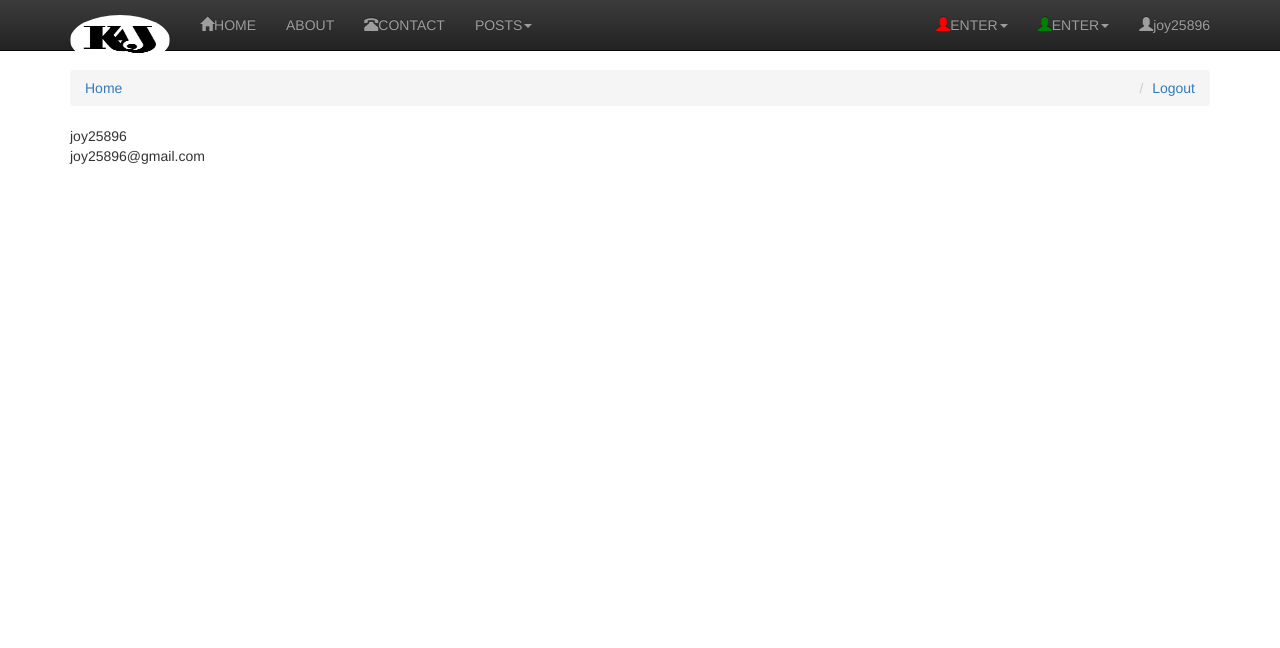
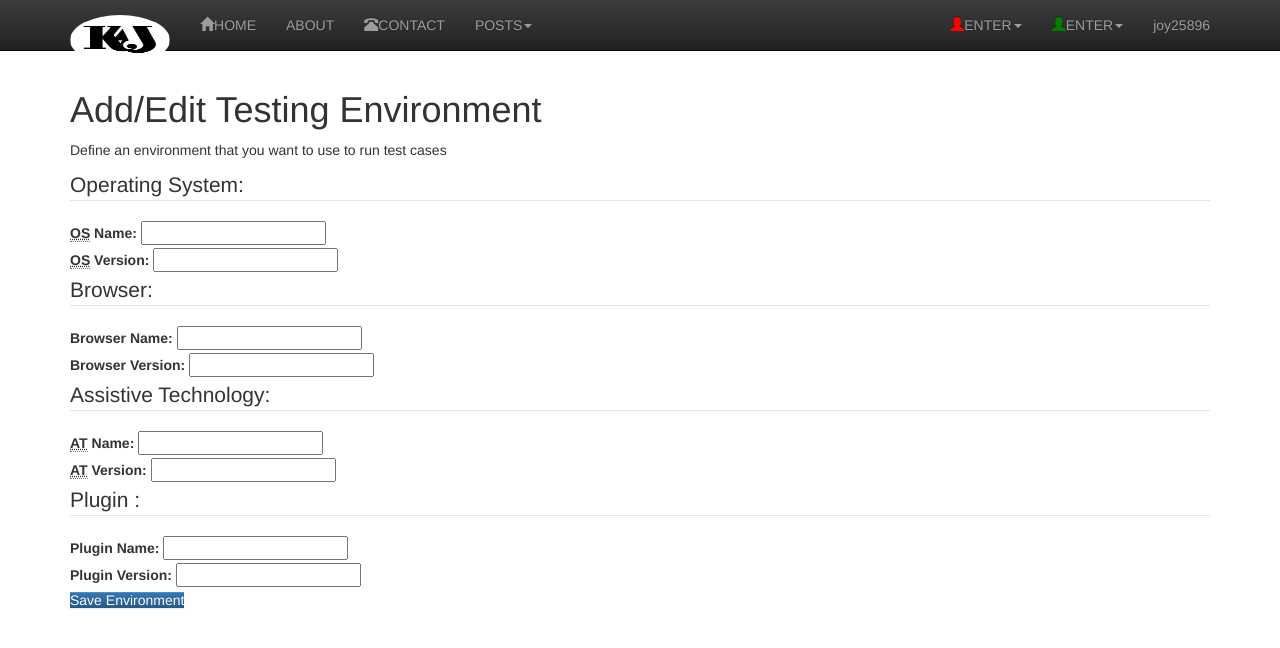
Before and after one commit to BLACKCAT25896/trydjango-1111, a Django app: page /profile in a window 1280 px wide. Shown: the top 648 px of the page. Run offline with Django 3.2, Linux system fonts and the light colour scheme; a user stored in the database is signed in; parts of the project's set-up code (start-up, migrations or seed data) failed here and were passed over; some libraries are stand-ins or nearby versions; some web fonts are replaced.

Commit message:
update homepage and profile page

```diff
--- a/BLOG/settings.py
+++ b/BLOG/settings.py
@@ -45,12 +45,13 @@ INSTALLED_APPS = [
     'allauth',
     'allauth.account',
     'allauth.socialaccount',
+    'stripe',
 
     # local apps
     'comments',
     'posts',
     'pro',
-    'accounts'
+
 
 ]
 
--- a/templates/base.html
+++ b/templates/base.html
@@ -85,19 +85,25 @@ fjs.parentNode.insertBefore(js, fjs);
 
 
 {% include "messages_display.html" %}
+
+<!--extra navbar-->
+
+
+
+
 <div class='container'>
-    <ol class='breadcrumb'>
-        <li><a href='{% url "posts:list" %}'>Home</a></li>
-        {% block post_detail_link %}
-        {% endblock %}
-
-        {% if not request.user.is_authenticated %}
-        <li class='pull-right'><a href='{% url "register" %}'>Register</a></li>
-        <li class='pull-right'><a href='{% url "login" %}'>Login</a></li>
-        {% else %}
-        <li class='pull-right'><a href='{% url "logout" %}'>Logout</a></li>
-        {% endif %}
-    </ol>
+{#    <ol class='breadcrumb'>#}
+{#        <li><a href='{% url "posts:list" %}'>Home</a></li>#}
+{#        {% block post_detail_link %}#}
+{#        {% endblock %}#}
+{##}
+{#        {% if not request.user.is_authenticated %}#}
+{#        <li class='pull-right'><a href='{% url "register" %}'>Register</a></li>#}
+{#        <li class='pull-right'><a href='{% url "login" %}'>Login</a></li>#}
+{#        {% else %}#}
+{#        <li class='pull-right'><a href='{% url "logout" %}'>Logout</a></li>#}
+{#        {% endif %}#}
+{#    </ol>#}
 {% block content %}{% endblock content %}
 </div>
 
--- a/templates/home.html
+++ b/templates/home.html
@@ -24,7 +24,7 @@
         </div> -->
         <div class="col-md-8">
             {% if request.user.is_authenticated %}
-            <h3>Hello {{ request.user }} You Are Welcome</h3>
+            <h1>Hello {{ request.user }} You Are Welcome</h1>
 
             {% else %}
             <form class="login" method="POST" action="{% url 'login' %}">
--- a/templates/navbar.html
+++ b/templates/navbar.html
@@ -88,7 +88,7 @@
               </ul>
             </li>
 
-             <li><a href="{% url 'profile' %}"><span class="glyphicon glyphicon-user"></span>{{ user.username }}</a></li>
+             <li><a href="{% url 'profile' %}">{{ user.username }}</a></li>
 
               </ul>
         </div><!--/.nav-collapse -->
--- a/templates/profile.html
+++ b/templates/profile.html
@@ -1,6 +1,136 @@
 {% extends 'base.html' %}
 {% block content %}
-    {{ user.username }}
-    </br>
-    {{ user.email }}
+
+{#    <table cellpadding="0" cellspacing="0">#}
+{#    <h1>Please complete your profile </h1>#}
+{#   <tr>#}
+{#       <td><p>First Name    = </p></td> <td><input type="text" value=""></td></br>#}
+{#   </tr>#}
+{#        <tr>#}
+{#            <td><p>Last Name    = </p></td> <td><input type="text" value=""></td></br>#}
+{#    </tr>#}
+{#        <tr>#}
+{#      <td><p>Contact Number  = </p></td> <td><input type="text" value="+880"></td>#}
+{##}
+{#   </tr>#}
+{#    <tr>#}
+{#        <td> <p>Sex : </p> <form>#}
+{#  <input type="radio" name="gender" value="male" checked> Male<br>#}
+{#  <input type="radio" name="gender" value="female"> Female<br>#}
+{#  <input type="radio" name="gender" value="other"> Other#}
+{#</form></td>#}
+{#    </tr>#}
+{#        <tr></tr>#}
+{#    <tr>#}
+{#        <td>  <input type="submit" value="Submit"></td>#}
+{#    </tr>#}
+{#    </table>#}
+
+<article id="axsdb-page-user-profile-form">
+{#  <nav class="navbar" role="navigation">#}
+{#    <a href="#/home.html" class="btn-small"><span class="icon-home"></span> Home</a>#}
+{#    <a href="#/log-in.html" class="btn-small login"><span class="icon-unlock-alt"></span> <span class="login-info">Log In</span></a>#}
+{#  </nav>#}
+  <div class="centered">
+    <h1>Add/Edit Testing Environment</h1>
+    <p>Define an environment that you want to use to run test cases</p>
+    <form>
+      <input type="hidden" id="testProfileId" value="-1" />
+      <!--
+    <fieldset>
+      <legend>About the Environment:</legend>
+        <div class="form-block">
+          <div class="form-row">
+            <label for="profileName">Name: </label>
+            <span>
+              <input placeholder="An optional human readable name for easier identification" type="text" name="profileName"  id="profileName" value=""/>
+            </span>
+          </div>
+          <div class="form-row">
+            <label for="profileComment">Comment: </label>
+            <span>
+              <textarea name="profileComment" id="profileComment" cols="60" placeholder="Some comment"></textarea>
+            </span>
+          </div>
+        </div>
+    </fieldset>
+    -->
+    <fieldset>
+      <legend>Operating System:</legend>
+      <div class="form-block">
+        <div class="form-row">
+          <label for="os"><abbr title="Operating System">OS</abbr> Name: </label>
+          <span>
+            <input required type="text" name="os" id="os" />
+          </span>
+        </div>
+        <div class="form-row">
+          <label for="os_ver"><abbr title="Operating System">OS</abbr> Version: </label>
+          <span>
+            <input required type="text" name="os_ver" id="os_ver" />
+          </span>
+        </div>
+      </div>
+      </fieldset>
+    <fieldset>
+        <legend>Browser:</legend>
+        <div class="form-block">
+          <div class="form-row">
+            <label for="userAgent">Browser Name: </label>
+            <span>
+              <input required type="text" name="userAgent" id="userAgent" />
+            </span>
+          </div>
+          <div class="form-row">
+            <label for="userAgent_ver">Browser Version: </label>
+            <span>
+              <input required type="text" name="userAgent_ver" id="userAgent_ver" />
+            </span>
+          </div>
+        </div>
+      </fieldset>
+      <fieldset>
+        <legend>Assistive Technology:</legend>
+        <div class="form-block">
+          <div class="form-row">
+            <label for="assistiveTechnology"><abbr title="Assistive Technology">AT</abbr> Name: </label>
+            <span>
+              <input type="text" name="assistiveTechnology" id="assistiveTechnology" />
+            </span>
+          </div>
+          <div class="form-row">
+            <label for="assistiveTechnology_ver"><abbr title="Assistive Technology">AT</abbr> Version: </label>
+            <span>
+              <input type="text" name="assistiveTechnology_ver" id="assistiveTechnology_ver" />
+            </span>
+          </div>
+        </div>
+      </fieldset>
+      <fieldset>
+        <legend>Plugin :</legend>
+        <div class="form-block">
+          <div class="form-row">
+            <label for="plugin">Plugin Name: </label>
+            <span>
+              <input type="text" name="plugin" id="plugin" />
+            </span>
+          </div>
+          <div class="form-row">
+            <label for="plugin_ver">Plugin Version: </label>
+            <span>
+              <input type="text" name="plugin_ver" id="plugin_ver" />
+            </span>
+          </div>
+        </div>
+      </fieldset>
+      <div class="form-submit">
+          <a role="button" href="#/user-profiles.html" class="btn-primary btn-next testprofileSave">Save Environment</a>
+      </div>
+
+    </form>
+  </div>
+</article>
+
+
+
 {% endblock %}
```
Also changed, not shown: db.sqlite3.
